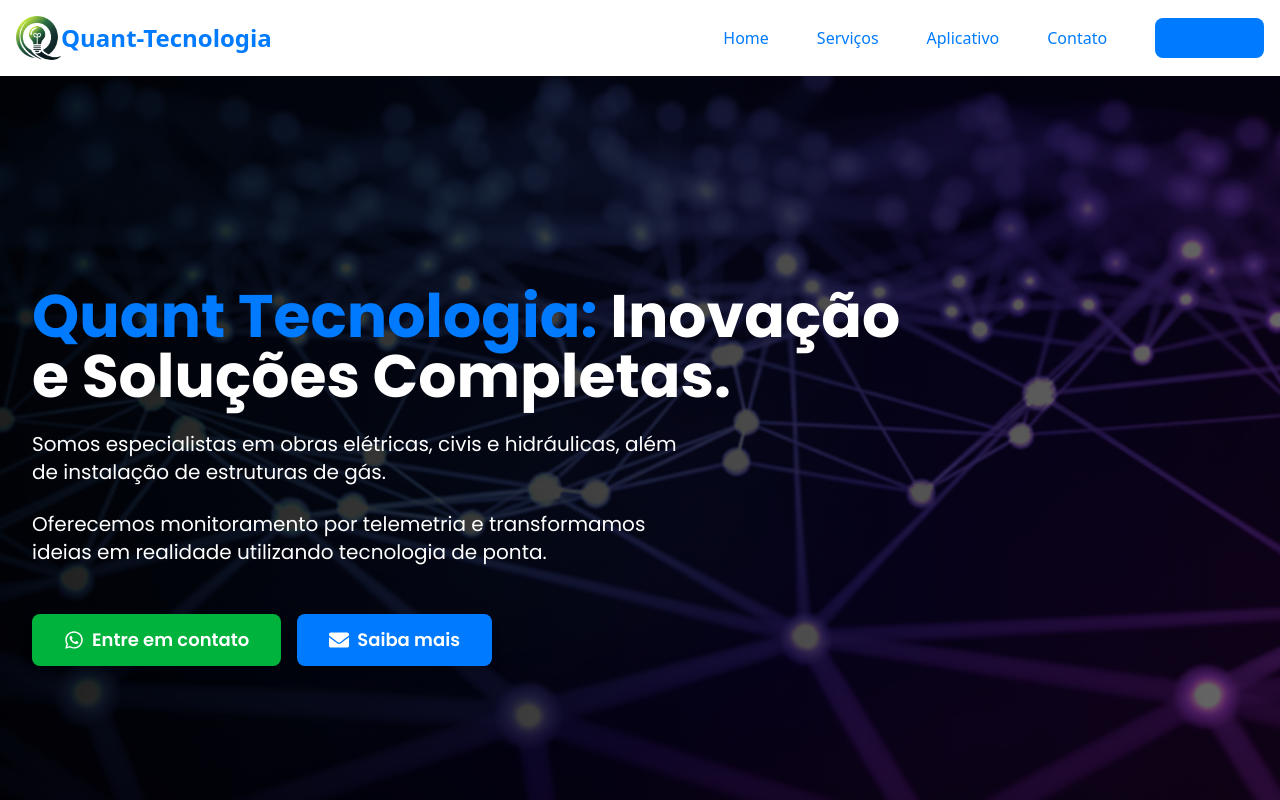
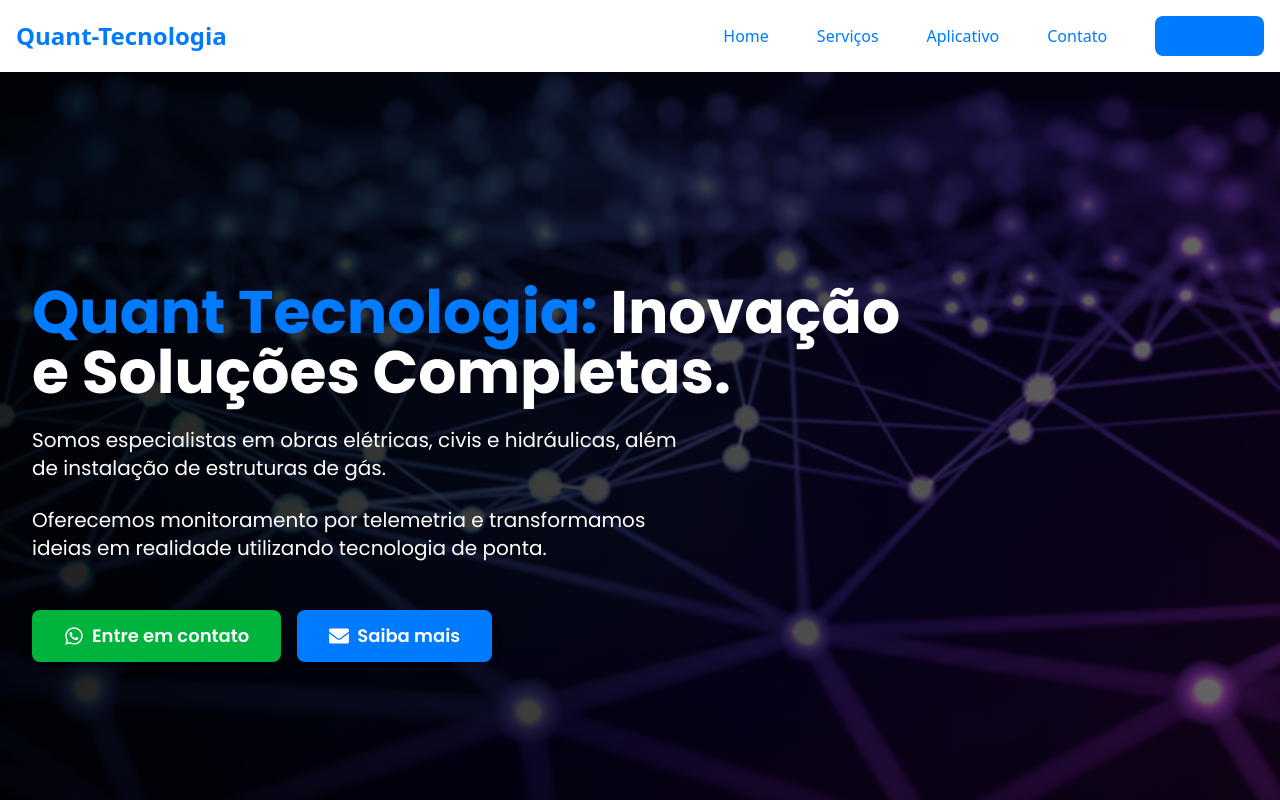
Before and after one commit to MatheusxMota/Quantnext, a Next.js app: page / in a window 1280 px wide. Built offline with nearby package versions, Linux system fonts and the light colour scheme.

Commit message:
Removendo logo

```diff
--- a/src/app/components/Header.tsx
+++ b/src/app/components/Header.tsx
@@ -13,12 +13,7 @@
       <div className="container mx-auto flex justify-between items-center">
         <Link href="/" className="flex items-center">
 
-          <img
-            src="/logo.png" // Este é o caminho crucial, certifique-se de que corresponde ao arquivo em public/
-            alt="Logo Quant-Tecnologia"
-            width={45} // Opcional, mas boa prática para layout
-            height={45} // Opcional, mas boa prática para layout
-          />
+
           <span className="text-xl md:text-2xl font-bold hover:text-gray-200">
             Quant-Tecnologia
           </span>
```
